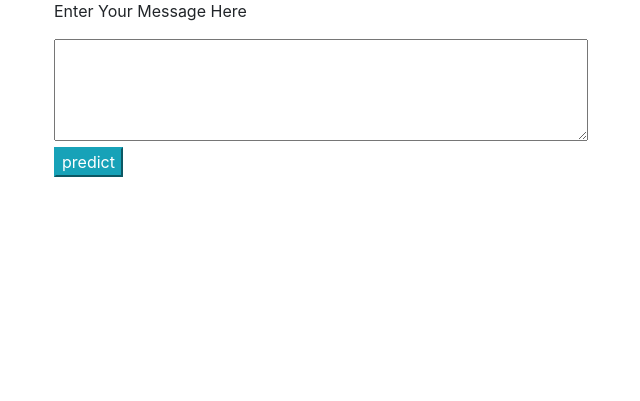
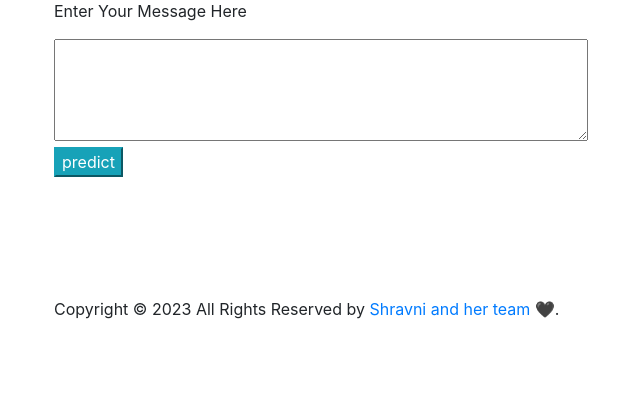
Before and after one commit to shravni21/SpamSleuth, a Flask app: page / in a window 1280 px wide. Shown: the part 241-642 px from the top of the page, without its empty margins (31-671 px from the left). Run offline with Flask 3, Linux system fonts and the light colour scheme.

Commit message:
this is second commit

```diff
--- a/templates/home.html
+++ b/templates/home.html
@@ -52,6 +52,23 @@
     <script src="https://cdn.jsdelivr.net/npm/bootstrap@4.4.1/dist/js/bootstrap.min.js"
         integrity="sha384-wfSDF2E50Y2D1uUdj0O3uMBJnjuUD4Ih7YwaYd1iqfktj0Uod8GCExl3Og8ifwB6"
         crossorigin="anonymous"></script>
+    <br><br><br><br> <br>
+    <footer class="site-footer">
+
+        <div class="container">
+            <div class="row">
+                <div class="col-md-8 col-sm-6 col-xs-12">
+                    <p class="copyright-text">Copyright &copy; 2023 All Rights Reserved by
+                        <a href="#">Shravni and her team 🖤</a>.
+                    </p>
+                </div>
+
+                <div class="col-md-4 col-sm-6 col-xs-12">
+
+                </div>
+            </div>
+        </div>
+    </footer>
 </body>
 
 </html>
```
